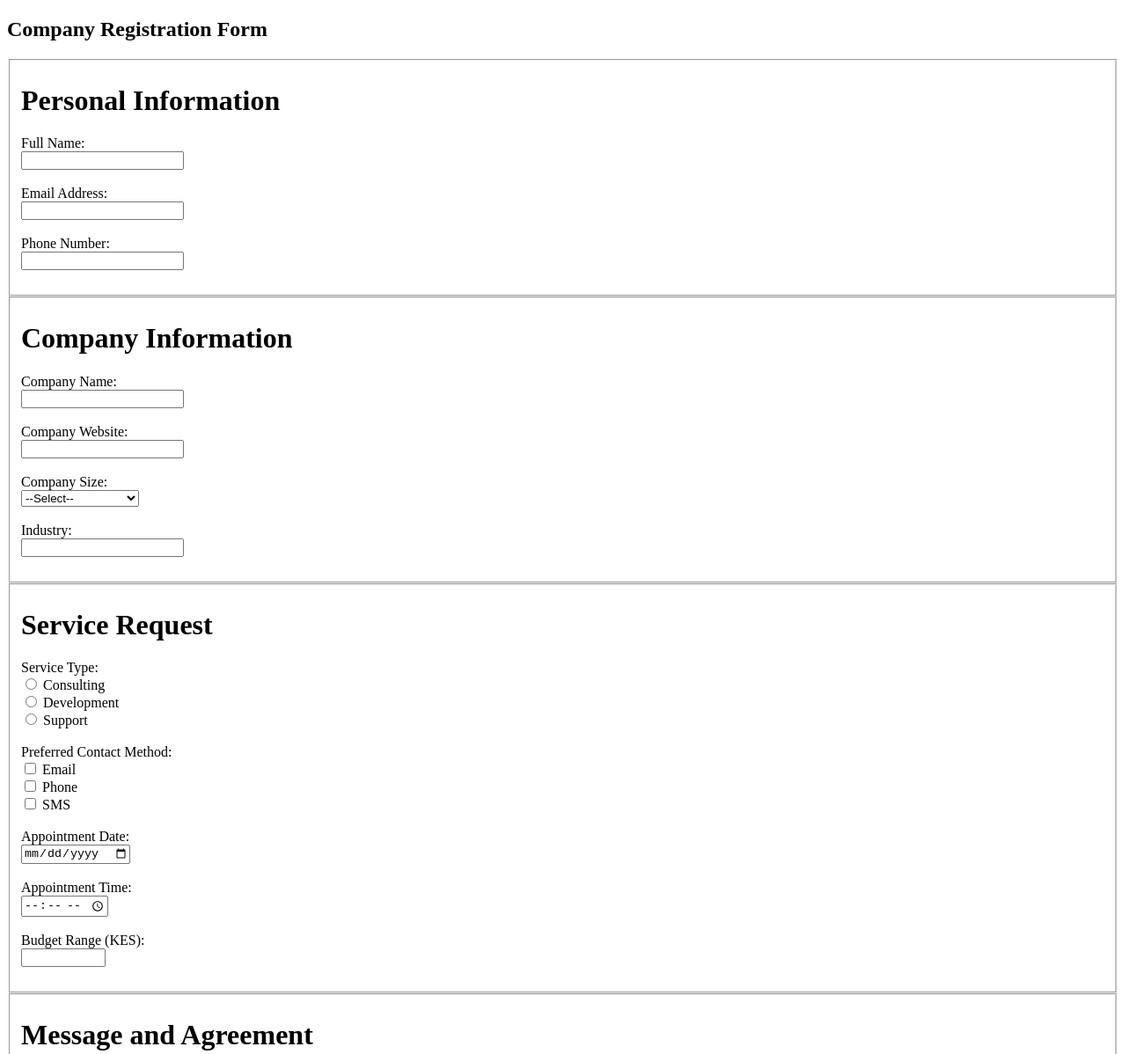
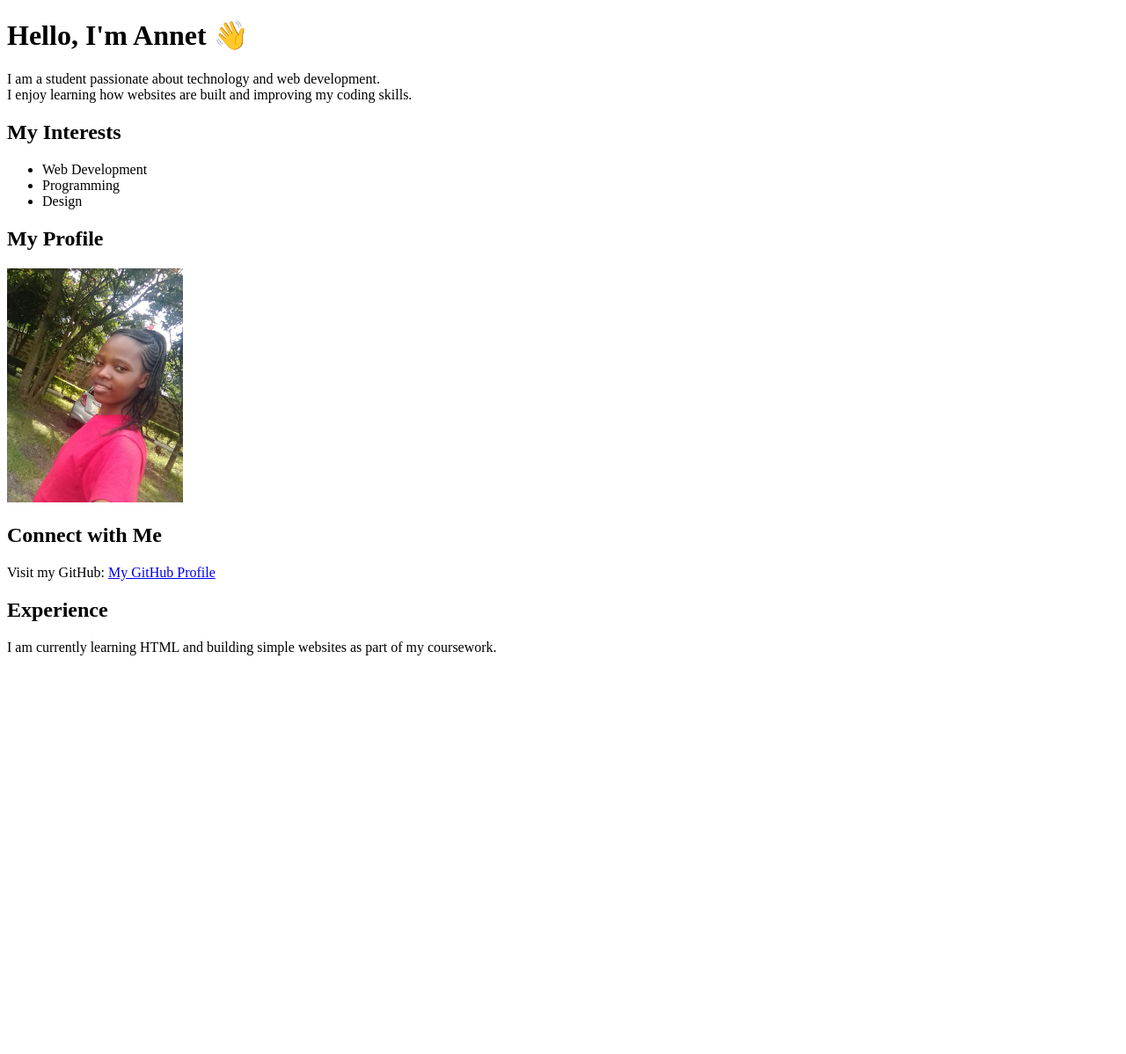
Before and after one commit to ProgrammingKabarak/assignment-1-the-digital-business-card-challenge-annet-mueni2006, a plain HTML site: page index.html in a window 1280 px wide. Shown: the top 1198 px of the page at 88% size. After the commit the page ends 800 px from the top, so only its background shows below. Drawn offline with Linux system fonts and the light colour scheme.

Commit message:
Add files via upload

```diff
--- a/index.html
+++ b/index.html
@@ -2,95 +2,38 @@
 <html lang="en">
 <head>
     <meta charset="UTF-8">
-    <title>Company Registration Form</title>
+    <meta name="viewport" content="width=device-width, initial-scale=1.0">
+    <title>Digital Business Card</title>
+
 </head>
 <body>
+    <h1>Hello, I'm Annet 👋</h1>
 
-<h2>Company Registration Form</h2>
+    <p>
+        I am a student passionate about technology and web development. <br>
+        I enjoy learning how websites are built and improving my coding skills.
+    </p>
 
-<form method="post" action="#">
-    <fieldset>
-        <h1>Personal Information</h1>
+    <h2>My Interests</h2>
+    <ul>
+        <li>Web Development</li>
+        <li>Programming</li>
+        <li>Design</li>
+    </ul>
 
-        <label for="fullname">Full Name:</label><br>
-        <input type="text" id="fullname" name="fullname" required minlength="3" maxlength="50"><br><br>
+    <h2>My Profile</h2>
+    <img src="an 2.jpeg" alt="Profile picture of Annet" width="200">
 
-        <label for="email">Email Address:</label><br>
-        <input type="email" id="email" name="email" required><br><br>
+    <h2>Connect with Me</h2>
+    <p>
+        Visit my GitHub:
+        <a href="https://github.com/annet-mueni2006" target="_blank">My GitHub Profile</a>
+    </p>
 
-        <label for="phone">Phone Number:</label><br>
-        <input type="tel" id="phone" name="phone" required pattern="[0-9]{10,15}"><br><br>
-    </fieldset>
-
-    <fieldset>
-        <h1>Company Information</h1>
-
-        <label for="company">Company Name:</label><br>
-        <input type="text" id="company" name="company" required minlength="2" maxlength="100"><br><br>
-
-        <label for="website">Company Website:</label><br>
-        <input type="url" id="website" name="website" required><br><br>
-
-        <label for="size">Company Size:</label><br>
-        <select id="size" name="size" required>
-            <option value="">--Select--</option>
-            <option value="small">1-10 Employees</option>
-            <option value="medium">11-50 Employees</option>
-            <option value="large">51-200 Employees</option>
-            <option value="enterprise">200+ Employees</option>
-        </select><br><br>
-
-        <label for="industry">Industry:</label><br>
-        <input type="text" id="industry" name="industry" required><br><br>
-    </fieldset>
-
-    <fieldset>
-        <h1>Service Request</h1>
-
-        <label>Service Type:</label><br>
-        <input type="radio" id="consulting" name="service" value="consulting" required>
-        <label for="consulting">Consulting</label><br>
-
-        <input type="radio" id="development" name="service" value="development">
-        <label for="development">Development</label><br>
-
-        <input type="radio" id="support" name="service" value="support">
-        <label for="support">Support</label><br><br>
-
-        <label>Preferred Contact Method:</label><br>
-        <input type="checkbox" id="email_contact" name="contact[]" value="email">
-        <label for="email_contact">Email</label><br>
-
-        <input type="checkbox" id="phone_contact" name="contact[]" value="phone">
-        <label for="phone_contact">Phone</label><br>
-
-        <input type="checkbox" id="sms_contact" name="contact[]" value="sms">
-        <label for="sms_contact">SMS</label><br><br>
-
-        <label for="date">Appointment Date:</label><br>
-        <input type="date" id="date" name="date" required><br><br>
-
-        <label for="time">Appointment Time:</label><br>
-        <input type="time" id="time" name="time" required><br><br>
-
-        <label for="budget">Budget Range (KES):</label><br>
-        <input type="number" id="budget" name="budget" min="1000" max="1000000" required><br><br>
-    </fieldset>
-
-    <fieldset>
-        <h1>Message and Agreement</h1>
-
-        <label for="message">Additional Information:</label><br>
-        <textarea id="message" name="message" rows="4" cols="40" minlength="10" maxlength="300"></textarea><br><br>
-
-        <input type="checkbox" id="terms" name="terms" required>
-        <label for="terms">I agree to the Terms and Conditions</label><br><br>
-    </fieldset>
-
-    <input type="submit" value="Submit">
-    <input type="reset" value="Reset">
-
-</form>
+    <h2>Experience</h2>
+    <p>
+        I am currently learning HTML and building simple websites as part of my coursework.
+    </p>
 
 </body>
 </html>
```
Also changed, not shown: an 2.jpeg (added).
